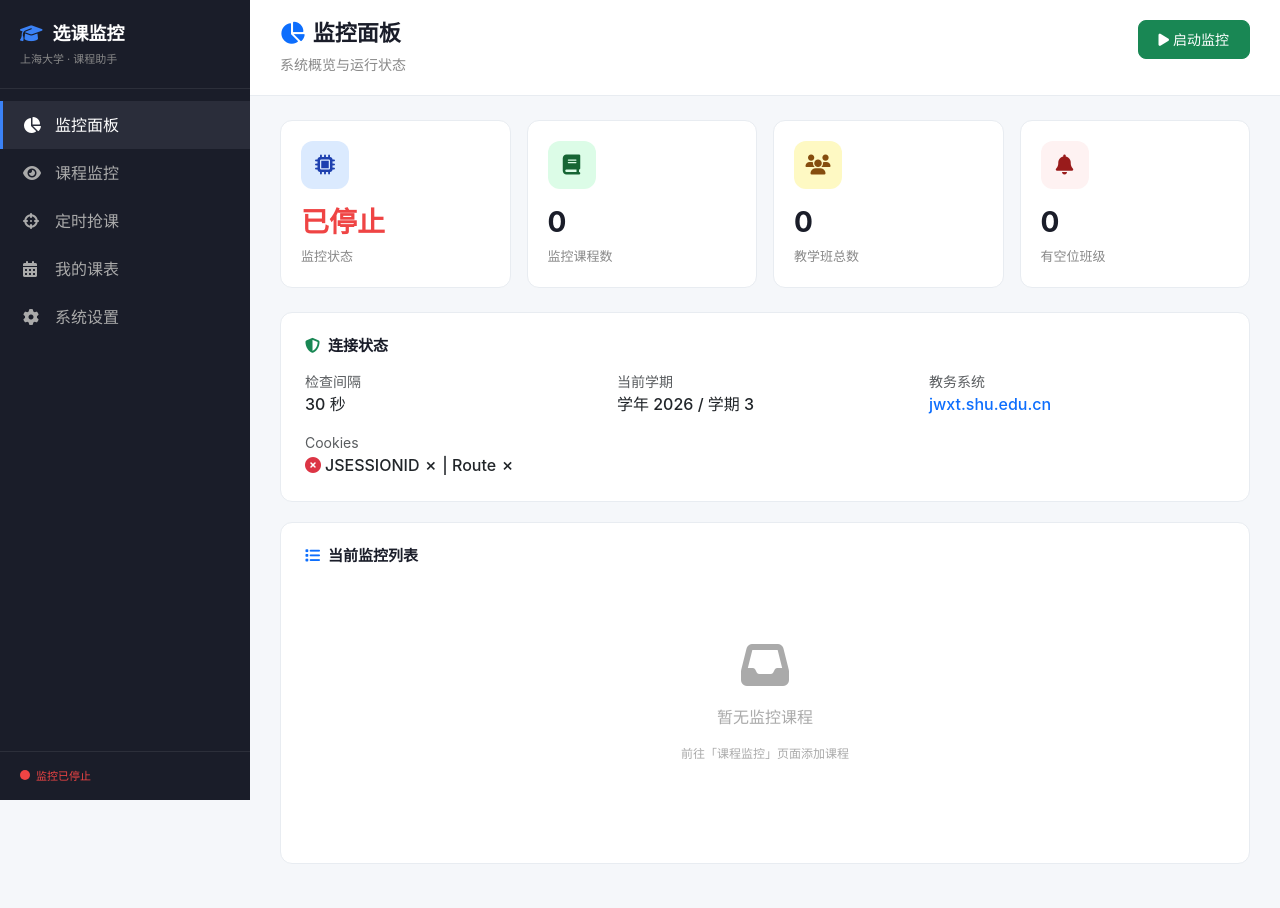
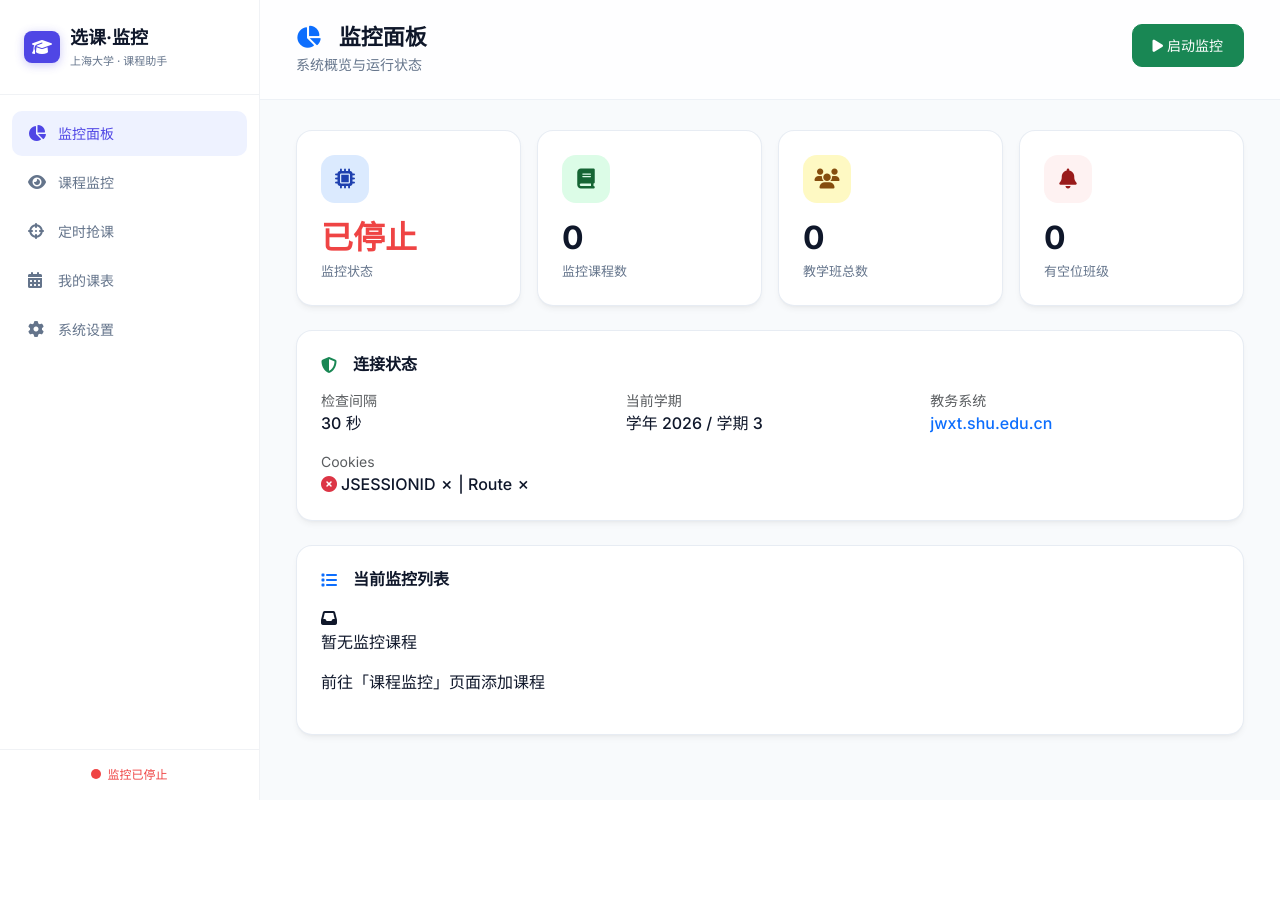
Before and after one commit to zmdld11/SHU-jwxk-assistant, a Flask app: page / in a window 1280 px wide. After the commit the page ends 800 px from the top, so only its background shows below. Run offline with Flask 3, Linux system fonts and the light colour scheme; data that the repository does not hold is empty; some libraries are stand-ins or nearby versions.

Commit message:
精美画面

```diff
--- a/templates/base.html
+++ b/templates/base.html
@@ -6,79 +6,134 @@
     <title>{% block title %}上大选课监控{% endblock %}</title>
     <link href="https://cdn.bootcdn.net/ajax/libs/bootstrap/5.3.3/css/bootstrap.min.css" rel="stylesheet">
     <link href="https://cdn.bootcdn.net/ajax/libs/font-awesome/6.5.1/css/all.min.css" rel="stylesheet">
-    <style>
+        <style>
+        @import url('https://fonts.googleapis.com/css2?family=Inter:wght@300;400;500;600;700&display=swap');
+
         :root {
-            --sidebar-width: 250px;
-            --sidebar-bg: #1a1d29;
-            --sidebar-hover: #2a2d3a;
-            --sidebar-active: #3b82f6;
-            --content-bg: #f5f7fa;
+            --sidebar-width: 260px;
+            --sidebar-bg: #ffffff;
+            --sidebar-border: #f0f2f5;
+            --sidebar-hover: #f8fafc;
+            --sidebar-active: #eef2ff;
+            --sidebar-active-text: #4f46e5;
+            --content-bg: #f8fafc;
+            --primary: #4f46e5;
+            --primary-hover: #4338ca;
+            --text-main: #0f172a;
+            --text-muted: #64748b;
+            --card-border: rgba(226, 232, 240, 0.8);
+            --card-shadow: 0 4px 6px -1px rgba(0, 0, 0, 0.05), 0 2px 4px -2px rgba(0, 0, 0, 0.05);
         }
+
         * { margin: 0; padding: 0; box-sizing: border-box; }
+
         body {
-            font-family: -apple-system, BlinkMacSystemFont, 'Segoe UI', Roboto, 'Noto Sans SC', sans-serif;
+            font-family: 'Inter', -apple-system, BlinkMacSystemFont, 'Segoe UI', Roboto, sans-serif;
             background: var(--content-bg);
+            color: var(--text-main);
             min-height: 100vh;
+            -webkit-font-smoothing: antialiased;
         }
+
         /* Sidebar */
         .sidebar {
             position: fixed; left: 0; top: 0; bottom: 0; width: var(--sidebar-width);
             background: var(--sidebar-bg); z-index: 1000;
             display: flex; flex-direction: column;
+            border-right: 1px solid var(--sidebar-border);
             transition: transform 0.3s ease;
         }
         .sidebar-brand {
-            padding: 20px; color: #fff; font-size: 18px; font-weight: 700;
-            border-bottom: 1px solid rgba(255,255,255,0.08);
+            padding: 24px; color: var(--text-main); font-size: 18px; font-weight: 700;
+            border-bottom: 1px solid var(--sidebar-border);
+            display: flex; align-items: center; gap: 10px;
         }
-        .sidebar-brand i { color: #3b82f6; margin-right: 10px; }
-        .sidebar-brand small { display: block; font-size: 11px; font-weight: 400; color: #888; margin-top: 4px; }
-        .sidebar-nav { flex: 1; padding: 12px 0; overflow-y: auto; }
+        .sidebar-brand i {
+            color: #fff; background: var(--primary); padding: 8px; border-radius: 8px;
+            font-size: 16px;
+            box-shadow: 0 2px 10px rgba(79, 70, 229, 0.3);
+        }
+        .sidebar-brand small { display: block; font-size: 11px; font-weight: 500; color: var(--text-muted); margin-top: 2px; }
+        .sidebar-nav { flex: 1; padding: 16px 12px; overflow-y: auto; }
         .sidebar-nav .nav-item {
-            display: flex; align-items: center; padding: 12px 20px;
-            color: #aaa; text-decoration: none; transition: all 0.2s;
-            border-left: 3px solid transparent; cursor: pointer;
+            display: flex; align-items: center; padding: 12px 16px; margin-bottom: 4px;
+            color: var(--text-muted); text-decoration: none; transition: all 0.2s;
+            border-radius: 10px; font-weight: 500; font-size: 14px;
         }
-        .sidebar-nav .nav-item:hover { background: var(--sidebar-hover); color: #fff; }
-        .sidebar-nav .nav-item.active { background: var(--sidebar-hover); color: #fff; border-left-color: var(--sidebar-active); }
-        .sidebar-nav .nav-item i { width: 22px; margin-right: 10px; font-size: 16px; }
+        .sidebar-nav .nav-item:hover {
+            background: var(--sidebar-hover); color: var(--text-main);
+        }
+        .sidebar-nav .nav-item.active {
+            background: var(--sidebar-active); color: var(--sidebar-active-text);
+        }
+        .sidebar-nav .nav-item i { width: 22px; font-size: 16px; margin-right: 8px; }
         .sidebar-footer {
-            padding: 16px 20px; border-top: 1px solid rgba(255,255,255,0.08);
-            color: #888; font-size: 11px;
+            padding: 16px 20px; border-top: 1px solid var(--sidebar-border);
+            color: var(--text-muted); font-size: 12px; text-align: center;
         }
+
         /* Main content */
         .main-content {
             margin-left: var(--sidebar-width); min-height: 100vh;
             padding: 0; transition: margin-left 0.3s ease;
+            animation: fadeIn 0.4s ease forwards;
         }
+        @keyframes fadeIn { from { opacity: 0; transform: translateY(10px); } to { opacity: 1; transform: translateY(0); } }
+
         .page-header {
-            background: #fff; padding: 20px 30px; border-bottom: 1px solid #e8ecf1;
+            background: rgba(255, 255, 255, 0.8);
+            backdrop-filter: blur(12px);
+            -webkit-backdrop-filter: blur(12px);
+            padding: 24px 36px;
+            border-bottom: 1px solid rgba(226, 232, 240, 0.6);
+            position: sticky; top: 0; z-index: 900;
         }
-        .page-header h1 { font-size: 22px; font-weight: 600; color: #1a1d29; }
-        .page-header p { color: #888; font-size: 14px; margin: 4px 0 0; }
-        .page-body { padding: 24px 30px; }
+        .page-header h1 { font-size: 22px; font-weight: 700; color: var(--text-main); margin: 0; display: flex; align-items: center; gap: 10px; }
+        .page-header p { color: var(--text-muted); font-size: 14px; margin: 4px 0 0; }
+        .page-body { padding: 30px 36px; }
+
         /* Cards */
+        .section-card {
+            background: #fff; border-radius: 16px; padding: 24px; margin-bottom: 24px;
+            border: 1px solid var(--card-border);
+            box-shadow: var(--card-shadow);
+            transition: box-shadow 0.3s ease, border-color 0.3s ease;
+        }
+        .section-card:hover {
+            box-shadow: 0 10px 15px -3px rgba(0, 0, 0, 0.08), 0 4px 6px -4px rgba(0, 0, 0, 0.04);
+            border-color: rgba(203, 213, 225, 0.8);
+        }
+        .section-card h5 { font-size: 16px; font-weight: 600; color: var(--text-main); margin-bottom: 16px; display: flex; align-items: center; gap: 8px;}
+
         .stat-card {
-            background: #fff; border-radius: 12px; padding: 20px;
-            border: 1px solid #e8ecf1; transition: box-shadow 0.2s;
+            background: #fff; border-radius: 16px; padding: 24px;
+            border: 1px solid var(--card-border); box-shadow: var(--card-shadow);
+            transition: all 0.2s; height: 100%;
         }
-        .stat-card:hover { box-shadow: 0 4px 12px rgba(0,0,0,0.05); }
+        .stat-card:hover { transform: translateY(-3px); box-shadow: 0 10px 25px -5px rgba(0, 0, 0, 0.1); }
         .stat-card .stat-icon {
-            width: 48px; height: 48px; border-radius: 12px;
+            width: 48px; height: 48px; border-radius: 14px;
             display: flex; align-items: center; justify-content: center;
-            font-size: 20px; margin-bottom: 12px;
+            font-size: 20px; margin-bottom: 16px; background: var(--sidebar-active); color: var(--primary);
         }
-        .stat-card .stat-value { font-size: 28px; font-weight: 700; color: #1a1d29; }
-        .stat-card .stat-label { font-size: 13px; color: #888; margin-top: 4px; }
-        /* Tables */
-        .table-course { font-size: 14px; }
-        .table-course th { border-top: none; color: #888; font-weight: 500; font-size: 12px; text-transform: uppercase; letter-spacing: 0.5px; }
-        .table-course td { vertical-align: middle; }
+        .stat-card .stat-value { font-size: 32px; font-weight: 700; color: var(--text-main); line-height: 1.2;}
+        .stat-card .stat-label { font-size: 13px; color: var(--text-muted); font-weight: 500; margin-top: 4px; }
+
+        /* Buttons & Forms */
+        .btn { padding: 10px 20px; border-radius: 10px; font-weight: 500; font-size: 14px; transition: all 0.2s; }
+        .btn-primary { background-color: var(--primary); border-color: var(--primary); box-shadow: 0 4px 6px -1px rgba(79, 70, 229, 0.2); }
+        .btn-primary:hover { background-color: var(--primary-hover); border-color: var(--primary-hover); transform: translateY(-1px); box-shadow: 0 6px 8px -1px rgba(79, 70, 229, 0.3); }
+        .form-control, .form-select { border-radius: 10px; border: 1px solid #cbd5e1; padding: 10px 14px; font-size: 14px; box-shadow: 0 1px 2px rgba(0,0,0,0.02); transition: all 0.2s; }
+        .form-control:focus, .form-select:focus { border-color: var(--primary); box-shadow: 0 0 0 3px rgba(79, 70, 229, 0.15); }
+        .form-label { font-size: 13px; font-weight: 500; color: var(--text-main); margin-bottom: 6px; }
+
         /* Badges */
+        .badge { padding: 5px 10px; border-radius: 6px; font-weight: 500; letter-spacing: 0.3px; }
         .badge-available { background: #dcfce7; color: #166534; }
-        .badge-full { background: #fef2f2; color: #991b1b; }
-        .badge-notified { background: #dbeafe; color: #1e40af; }
-        .badge-pending { background: #fef9c3; color: #854d0e; }
+        .badge-full { background: #fee2e2; color: #991b1b; }
+        .badge-notified { background: #e0e7ff; color: #3730a3; }
+        .badge-pending { background: #fef3c7; color: #92400e; }
+
         /* Status dot */
         .status-dot {
             display: inline-block; width: 10px; height: 10px; border-radius: 50%; margin-right: 6px;
@@ -86,54 +141,51 @@
         .status-dot.running { background: #22c55e; box-shadow: 0 0 6px rgba(34,197,94,0.4); }
         .status-dot.stopped { background: #ef4444; }
         .status-dot.pending { background: #f59e0b; }
-        /* Course table in schedule */
+
+        /* Tables */
+        .table-course { font-size: 14px; margin-bottom: 0; }
+        .table-course th {
+            border-top: none; color: var(--text-muted); font-weight: 600;
+            font-size: 12px; text-transform: uppercase; letter-spacing: 0.5px;
+            background: #f8fafc; padding: 12px 16px; border-bottom: 2px solid #e2e8f0;
+        }
+        .table-course td { vertical-align: middle; padding: 14px 16px; border-bottom: 1px solid #f1f5f9; color: var(--text-main); }
+        .table-course tr:last-child td { border-bottom: none; }
+
+        /* Custom Scrollbar */
+        ::-webkit-scrollbar { width: 8px; height: 8px; }
+        ::-webkit-scrollbar-track { background: transparent; }
+        ::-webkit-scrollbar-thumb { background: #cbd5e1; border-radius: 4px; }
+        ::-webkit-scrollbar-thumb:hover { background: #94a3b8; }
+
+        /* Schedule Grid */
         .schedule-grid {
-            display: grid; grid-template-columns: 70px repeat(5, 1fr);
-            gap: 2px; font-size: 13px;
+            display: grid; grid-template-columns: 60px repeat(5, 1fr);
+            gap: 4px; font-size: 13px; background: var(--card-border); padding: 4px; border-radius: 12px;
         }
-        .schedule-header { background: #1a1d29; color: #fff; padding: 10px; text-align: center; font-weight: 600; border-radius: 4px; }
-        .schedule-time { background: #f0f2f5; padding: 10px; text-align: center; font-weight: 500; border-radius: 4px; display: flex; align-items: center; justify-content: center; }
-        .schedule-cell { background: #fff; padding: 4px; min-height: 50px; border-radius: 4px; border: 1px solid #e8ecf1; }
+        .schedule-header { background: #f8fafc; color: var(--text-muted); padding: 12px 0; text-align: center; font-weight: 600; border-radius: 8px; text-transform: uppercase; font-size: 12px;}
+        .schedule-time { background: #fff; padding: 10px; text-align: center; font-weight: 600; border-radius: 8px; display: flex; align-items: center; justify-content: center; color: var(--text-muted); font-size: 12px; }
+        .schedule-cell { background: #fff; padding: 6px; min-height: 60px; border-radius: 8px; position: relative; transition: transform 0.2s;}
+        .schedule-cell:hover { transform: scale(1.02); z-index: 10; box-shadow: var(--card-shadow); }
         .schedule-cell .course-item {
-            background: #dbeafe; color: #1e40af; padding: 2px 6px; border-radius: 3px;
-            font-size: 11px; margin-bottom: 2px; cursor: default;
+            background: #eef2ff; color: #4338ca; padding: 6px 8px; border-radius: 6px;
+            font-size: 12px; margin-bottom: 4px; border-left: 3px solid var(--primary);
+            font-weight: 500; display: flex; flex-direction: column; gap: 2px;
+            box-shadow: 0 1px 2px rgba(0,0,0,0.02);
+            transition: all 0.2s;
         }
-        .schedule-cell .course-item.conflict { background: #fef2f2; color: #991b1b; }
-        /* Alerts */
-        .alert-conflict {
-            background: #fef2f2; border: 1px solid #fecaca; color: #991b1b;
-            border-radius: 8px; padding: 12px 16px; margin-bottom: 8px;
+        .schedule-cell .course-item:hover {
+            box-shadow: 0 4px 6px rgba(0,0,0,0.05); transform: translateY(-1px);
         }
-        /* Forms */
-        .form-control, .form-select {
-            border-radius: 8px; border-color: #e0e4ea;
-        }
-        .form-control:focus, .form-select:focus {
-            border-color: #3b82f6; box-shadow: 0 0 0 3px rgba(59,130,246,0.1);
-        }
-        .btn { border-radius: 8px; font-weight: 500; padding: 8px 20px; }
-        /* Responsive */
-        @media (max-width: 768px) {
-            .sidebar { transform: translateX(-100%); }
-            .sidebar.show { transform: translateX(0); }
-            .main-content { margin-left: 0; }
-            .page-body { padding: 16px; }
-        }
-        /* Toast */
-        .toast-container { position: fixed; top: 20px; right: 20px; z-index: 9999; }
-        /* Misc */
-        .text-muted-small { color: #aaa; font-size: 12px; }
-        .empty-state { text-align: center; padding: 60px 20px; color: #aaa; }
-        .empty-state i { font-size: 48px; margin-bottom: 16px; }
-        .section-card {
-            background: #fff; border-radius: 12px; border: 1px solid #e8ecf1;
-            padding: 24px; margin-bottom: 20px;
-        }
-        .section-card h5 { font-size: 15px; font-weight: 600; margin-bottom: 16px; color: #1a1d29; }
-        .monitor-badge {
-            display: inline-flex; align-items: center; gap: 6px;
-            padding: 4px 12px; border-radius: 20px; font-size: 12px; font-weight: 500;
-        }
+
+        /* Modern Accordion overrides */
+        .accordion-button { font-weight: 500; border-radius: 10px !important; }
+        .accordion-button:not(.collapsed) { background-color: var(--sidebar-active); color: var(--primary); box-shadow: inset 0 -1px 0 rgba(0,0,0,.125); }
+        .accordion-item { border: 1px solid var(--card-border); border-radius: 12px !important; margin-bottom: 8px; overflow: hidden; }
+
+        /* Toast Notifications */
+        .toast-container { z-index: 1060; }
+        .toast { border-radius: 12px; border: none; box-shadow: 0 10px 25px -5px rgba(0,0,0,0.1); }
     </style>
     {% block extra_head %}{% endblock %}
 </head>
@@ -142,8 +194,11 @@
 <!-- Sidebar -->
 <div class="sidebar" id="sidebar">
     <div class="sidebar-brand">
-        <i class="fas fa-graduation-cap"></i>选课监控
-        <small>上海大学 · 课程助手</small>
+        <i class="fas fa-graduation-cap"></i>
+        <div>
+            <span>选课·监控</span>
+            <small>上海大学 · 课程助手</small>
+        </div>
     </div>
     <nav class="sidebar-nav">
         <a href="/" class="nav-item {% if request.path == '/' %}active{% endif %}">
```
